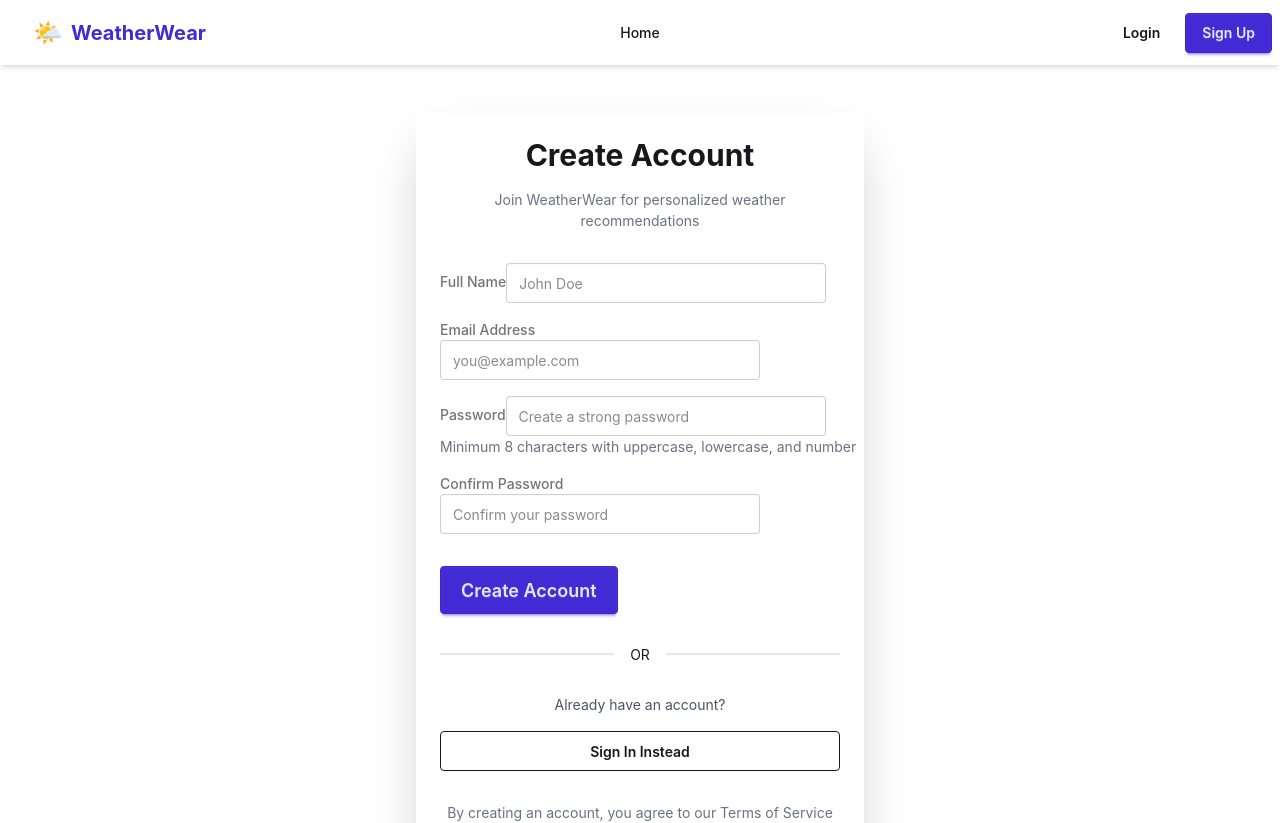
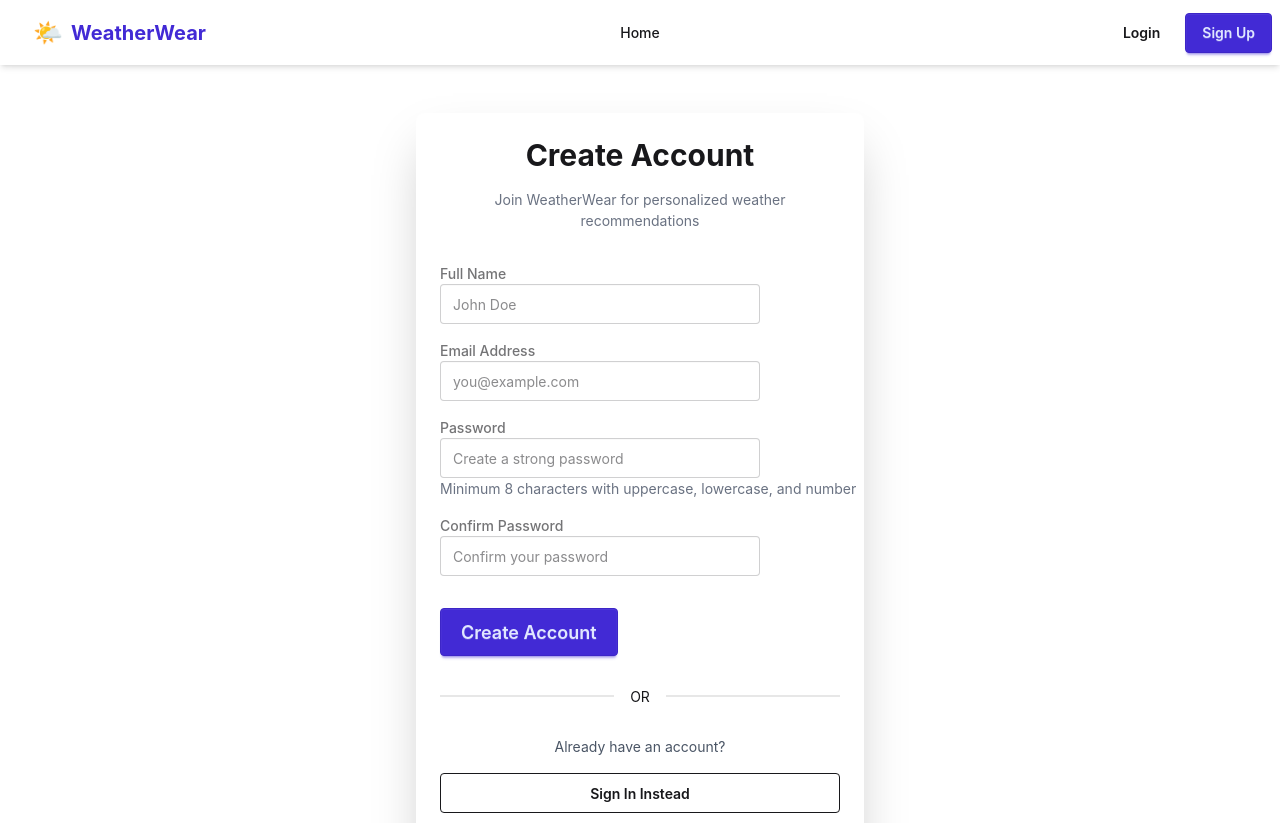
Before and after one commit to bekmurod2510/WeatherWear, a React app in the folder frontend/: page /signup in a window 1280 px wide. Shown: the top 823 px of the page. Built offline with nearby package versions, Linux system fonts and the light colour scheme; no server answers; the HTML template or start-up script is replaced by a standard one.

Commit message:
fixed, layout

```diff
--- a/frontend/src/components/Auth/Login.jsx
+++ b/frontend/src/components/Auth/Login.jsx
@@ -56,9 +56,9 @@ const Login = () => {
             </div>
           )}
 
-          <form onSubmit={handleSubmit} className="space-y-4">
-            <div className="form-control">
-              <label className="label">
+          <form onSubmit={handleSubmit} className="space-y-5">
+            <div className="form-control flex flex-col ">
+              <label className="label flex flex-col">
                 <span className="label-text font-medium">Email Address</span>
               </label>
               <input
--- a/frontend/src/components/Auth/Signup.jsx
+++ b/frontend/src/components/Auth/Signup.jsx
@@ -149,7 +149,7 @@ const Signup = () => {
           )}
 
           <form onSubmit={handleSubmit} className="space-y-4">
-            <div className="form-control">
+            <div className="form-control flex flex-col">
               <label className="label">
                 <span className="label-text font-medium">Full Name</span>
               </label>
@@ -164,7 +164,7 @@ const Signup = () => {
               />
             </div>
 
-            <div className="form-control">
+            <div className="form-control flex flex-col">
               <label className="label">
                 <span className="label-text font-medium">Email Address</span>
               </label>
@@ -179,7 +179,7 @@ const Signup = () => {
               />
             </div>
 
-            <div className="form-control">
+            <div className="form-control flex flex-col">
               <label className="label">
                 <span className="label-text font-medium">Password</span>
                 {formData.password && (
@@ -204,7 +204,7 @@ const Signup = () => {
               </label>
             </div>
 
-            <div className="form-control">
+            <div className="form-control flex flex-col">
               <label className="label">
                 <span className="label-text font-medium">Confirm Password</span>
               </label>
```
